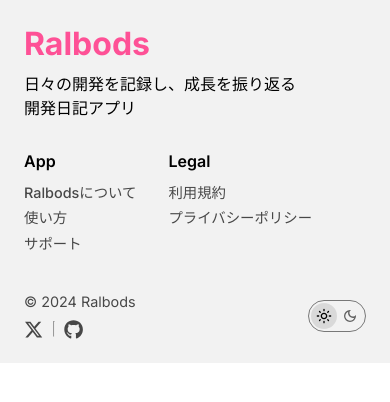
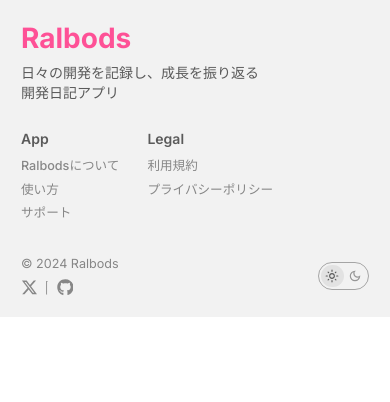
Before and after one commit to Ralbods-com/ralbods, a Next.js app: page / in a window 390 px wide. Shown: the top 402 px of the page. Built offline with nearby package versions, Linux system fonts and the light colour scheme.

Commit message:
add: root property #8

```diff
--- a/src/app/globals.scss
+++ b/src/app/globals.scss
@@ -6,13 +6,43 @@
   // color
   --primary-pink: 254, 81, 150;
   --primary-sub-pink: 247, 112, 98;
+  --white: 255, 255, 255;
+
+  --primary-pink-hover: 244, 81, 130;
 
   --pale-gray: 242, 242, 242;
+  --pale-gray-2: 220, 220, 220;
 
-  --text-color: 0, 0, 0;
+  --dark-gray: 115, 76, 86;
+
+  --yellow: 255, 204, 51;
+  --red: 255, 102, 102;
+
+  --text-color: 90, 90, 90;
+  --pale-text-color: 128, 128, 128;
+  --shadow-color: 0, 0, 0;
+  --background-color: 255, 255, 255;
+  --pale-background-color: 242, 242, 242;
+  --pale-colored-background-color: 255, 240, 240;
+
+  --drop-shadow: 0 2px 4px rgba(var(--text-color), 0.1), 0 4px 8px rgba(var(--text-color), 0.1);
+  --drop-shadow-pink: 0 2px 4px rgba(var(--primary-pink), 0.1), 0 4px 8px rgba(var(--primary-pink), 0.1);
   // gradation
   --main-gradient: linear-gradient(135deg, rgba(254,81,150,1) 0%, rgba(247,112,98,1) 100%);
   // width, height
+  --prev-toggle-circle-width: 2.5rem;
+  --prev-toggle-padding: 0.2rem;
+  --form-min-height: 30rem;
+  --form-header-height: 3.1rem;
+
+  // padding
+  --form-side-padding: 0.5rem;
+  @media screen and (min-width: 751px) {
+    --form-side-padding: 2.5rem;
+  }
+  @media screen and (min-width: 601px) {
+    --form-side-padding: 1rem;
+  }
 }
 
 :root[theme='dark'] {
@@ -21,6 +51,24 @@
 
 :root[theme='light'] {
   --text-color: 0, 0, 0;
+}
+
+@media screen and (max-width: 600px) {
+  html {
+      font-size: 14px;
+  }
+}
+
+@media screen and (min-width: 601px) and (max-width: 1200px) {
+  html {
+      font-size: 16px;
+  }
+}
+
+@media screen and (min-width: 1601px) {
+  html {
+      font-size: 18px;
+  }
 }
 
 * {
@@ -40,3 +88,120 @@
   color: inherit;
   text-decoration: none;
 }
+
+input {
+  font-size: 16px;
+  color: rgb(var(--text-color));
+  background-color: inherit;
+  border: none;
+  outline: none;
+}
+
+textarea {
+  font-size: 16px;
+  color: rgb(var(--text-color));
+  background-color: inherit;
+  border: none;
+  outline: none;
+}
+
+.md-container {
+  width: 100%;
+  height: auto;
+  min-height: var(--form-min-height);
+  line-height: 1.9;
+  >:first-child {
+    margin-top: 0;
+  }
+}
+
+.md-container a {
+  color: rgb(var(--primary-pink));
+  font-weight: 600;
+}
+
+.md-container h1 {
+  width: 100%;
+  margin-top: 2em;
+  margin-bottom: 1.1rem;
+  padding-bottom: 0.2em;
+  border-bottom: 1px solid rgb(var(--pale-gray));
+  font-size: 1.7rem;
+}
+
+.md-container h2 {
+  width: 100%;
+  margin-top: 36px;
+  margin-bottom: 18px;
+  padding-bottom: 5px;
+  border-bottom: 1px solid rgb(var(--pale-gray));
+  text-align: left;
+}
+
+.md-container h3 {
+  width: 100%;
+  margin-top: 20px;
+  margin-bottom: 12px;
+  text-align: left;
+}
+
+.md-container blockquote {
+  font-size: 0.9em;
+  margin: 1.4rem 0;
+  padding: 2px 0 2px 0.7em;
+  color: rgb(var(--pale-text-color));
+  border-left: 3px solid #8f9faa;
+}
+
+.md-container pre {
+  width: 100%;
+  margin: 20px 0;
+  padding: 18px;
+  border-radius: 12px;
+  background-color: rgb(var(--dark-blue));
+  box-shadow: 0 4px 6px -1px rgba(var(--primary-gray), 0.1);
+}
+
+.md-container pre > code {
+  color: #ffffff;
+  background-color: inherit;
+}
+
+.md-container code {
+  padding: 0.2rem 0.4rem;
+  border-radius: 4px;
+  background-color: rgb(var(--code-background-color));
+  font-family:
+    Menlo,
+    Monaco,
+    Lucida Console,
+    Liberation Mono,
+    DejaVu Sans Mono,
+    Bitstream Vera Sans Mono,
+    Courier New,
+    monospace;
+}
+
+.md-container ul {
+  margin-top: 11px;
+  margin-bottom: 22px;
+  padding-left: 25px;
+}
+
+.md-container ol {
+  margin-top: 0.6rem;
+  margin-bottom: 1.4rem;
+  padding-left: 1.7rem;
+}
+
+.md-container ol > li {
+  margin: 0.4rem 0;
+  line-height: 1.7rem;
+}
+
+.md-container img {
+  width: 100%;
+  max-width: 800px;
+  margin: 0.6rem 0;
+  border-radius: 4px;
+}
```
